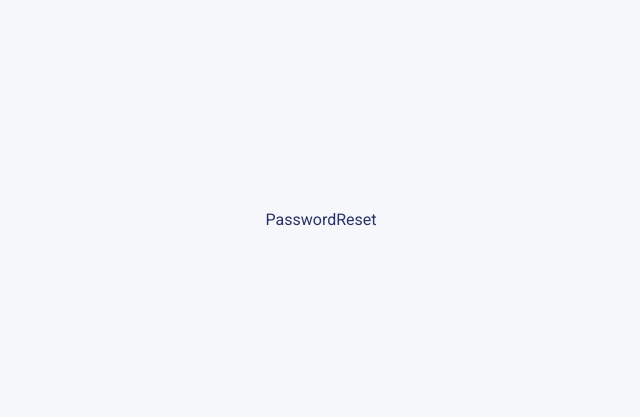
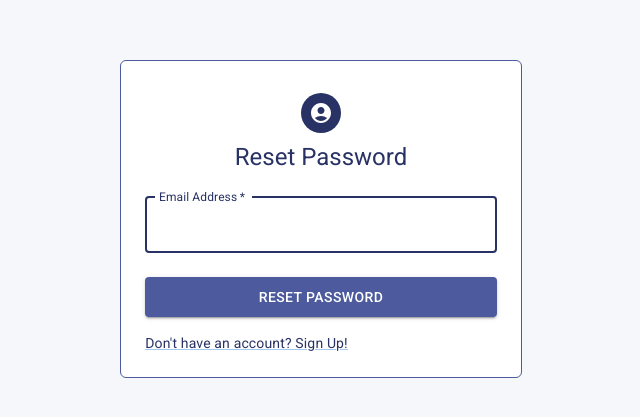
Before and after one commit to nashitshayan/quizzical, a React (Create React App) app: page /password-reset in a window 1280 px wide. Shown: the part 181-598 px from the top of the page, without its empty margins (319-959 px from the left). Built offline with nearby package versions, Linux system fonts and the light colour scheme; no server answers.

Commit message:
Set up auth pages with state

```diff
--- a/src/components/App.js
+++ b/src/components/App.js
@@ -3,14 +3,46 @@ import Login from './Auth/Login';
 import SignUp from './Auth/SignUp';
 import PasswordReset from './Auth/PasswordReset';
 import Home from './Quiz/Home';
+import { useState } from 'react';
 
 function App() {
+	const [username, setUserName] = useState('');
+	const [email, setEmail] = useState('');
+	const [password, setPassword] = useState('');
+
+	const handleInput = (name, value) => {
+		if (name === 'username') setUserName(value);
+		if (name === 'email') setEmail(value);
+		if (name === 'password') setPassword(value);
+	};
 	return (
 		<div className='app-wrapper'>
 			<Routes>
-				<Route path='/' element={<Login />} />
-				<Route path='/signup' element={<SignUp />} />
-				<Route path='/password-reset' element={<PasswordReset />} />
+				<Route
+					path='/'
+					element={
+						<Login
+							email={email}
+							password={password}
+							handleInput={handleInput}
+						/>
+					}
+				/>
+				<Route
+					path='/signup'
+					element={
+						<SignUp
+							username={username}
+							email={email}
+							password={password}
+							handleInput={handleInput}
+						/>
+					}
+				/>
+				<Route
+					path='/password-reset'
+					element={<PasswordReset email={email} handleInput={handleInput} />}
+				/>
 				<Route path='/home' element={<Home />} />
 			</Routes>
 		</div>
--- a/src/components/Auth/Login.js
+++ b/src/components/Auth/Login.js
@@ -8,19 +8,11 @@ import AccountCircleIcon from '@mui/icons-material/AccountCircle';
 import Typography from '@mui/material/Typography';
 import Container from '@mui/material/Container';
 import GoogleIcon from '@mui/icons-material/Google';
+import { inputOutlineOverride } from '../../styles/inline-styles';
 
-function Login() {
+function Login({ email, password, handleInput }) {
 	const handleSubmit = () => {};
-	const inputOutlineOverride = {
-		'& .MuiOutlinedInput-root.Mui-focused': {
-			'& > fieldset': {
-				borderColor: '#293264',
-			},
-		},
-		'& .MuiInputLabel-root.Mui-focused': {
-			color: '#293264',
-		},
-	};
+
 	return (
 		<Container component='main' maxWidth='xs' className='auth-container'>
 			<Box
@@ -47,6 +39,8 @@ function Login() {
 						autoComplete='email'
 						autoFocus
 						sx={inputOutlineOverride}
+						value={email}
+						onChange={(e) => handleInput(e.target.name, e.target.value)}
 					/>
 					<TextField
 						margin='normal'
@@ -57,6 +51,8 @@ function Login() {
 						name='password'
 						autoComplete='current-password'
 						sx={inputOutlineOverride}
+						value={password}
+						onChange={(e) => handleInput(e.target.name, e.target.value)}
 					/>
 					<Button
 						type='submit'
--- a/src/components/Auth/PasswordReset.js
+++ b/src/components/Auth/PasswordReset.js
@@ -1,7 +1,65 @@
-import React from 'react';
+import Avatar from '@mui/material/Avatar';
+import Button from '@mui/material/Button';
+import TextField from '@mui/material/TextField';
+import Link from '@mui/material/Link';
+import Grid from '@mui/material/Grid';
+import Box from '@mui/material/Box';
+import AccountCircleIcon from '@mui/icons-material/AccountCircle';
+import Typography from '@mui/material/Typography';
+import Container from '@mui/material/Container';
+import { inputOutlineOverride } from '../../styles/inline-styles';
 
-function PasswordReset() {
-	return <div>PasswordReset</div>;
+function PasswordReset({ email, handleInput }) {
+	const handleSubmit = () => {};
+
+	return (
+		<Container component='main' maxWidth='xs' className='auth-container'>
+			<Box
+				sx={{
+					display: 'flex',
+					flexDirection: 'column',
+					alignItems: 'center',
+				}}>
+				<Avatar sx={{ m: 1, bgcolor: '#293264' }}>
+					<AccountCircleIcon />
+				</Avatar>
+
+				<Typography component='h1' variant='h5'>
+					Reset Password
+				</Typography>
+				<Box component='form' onSubmit={handleSubmit} noValidate sx={{ mt: 1 }}>
+					<TextField
+						margin='normal'
+						required
+						fullWidth
+						id='email'
+						label='Email Address'
+						name='email'
+						autoComplete='email'
+						autoFocus
+						sx={inputOutlineOverride}
+						value={email}
+						onChange={(e) => handleInput(e.target.name, e.target.value)}
+					/>
+					<Button
+						type='submit'
+						fullWidth
+						variant='contained'
+						sx={{ mt: 2, mb: 1, p: 1 }}>
+						Reset Password
+					</Button>
+
+					<Grid container sx={{ mt: 1 }}>
+						<Grid item>
+							<Link href='/signup' variant='body2'>
+								Don't have an account? Sign Up!
+							</Link>
+						</Grid>
+					</Grid>
+				</Box>
+			</Box>
+		</Container>
+	);
 }
 
 export default PasswordReset;
--- a/src/components/Auth/SignUp.js
+++ b/src/components/Auth/SignUp.js
@@ -1,7 +1,88 @@
-import React from 'react';
+import Avatar from '@mui/material/Avatar';
+import Button from '@mui/material/Button';
+import TextField from '@mui/material/TextField';
+import Link from '@mui/material/Link';
+import Grid from '@mui/material/Grid';
+import Box from '@mui/material/Box';
+import AccountCircleIcon from '@mui/icons-material/AccountCircle';
+import Typography from '@mui/material/Typography';
+import Container from '@mui/material/Container';
+import { inputOutlineOverride } from '../../styles/inline-styles';
 
-function SignUp() {
-	return <div>SignUp</div>;
+function SignUp({ username, email, password, handleInput }) {
+	const handleSubmit = () => {};
+
+	return (
+		<Container component='main' maxWidth='xs' className='auth-container'>
+			<Box
+				sx={{
+					display: 'flex',
+					flexDirection: 'column',
+					alignItems: 'center',
+				}}>
+				<Avatar sx={{ m: 1, bgcolor: '#293264' }}>
+					<AccountCircleIcon />
+				</Avatar>
+
+				<Typography component='h1' variant='h5'>
+					Sign Up
+				</Typography>
+				<Box component='form' onSubmit={handleSubmit} noValidate sx={{ mt: 1 }}>
+					<TextField
+						margin='normal'
+						required
+						fullWidth
+						id='username'
+						label='Username'
+						name='username'
+						autoFocus
+						sx={inputOutlineOverride}
+						value={username}
+						onChange={(e) => handleInput(e.target.name, e.target.value)}
+					/>
+					<TextField
+						margin='normal'
+						required
+						fullWidth
+						id='email'
+						label='Email Address'
+						name='email'
+						autoComplete='email'
+						sx={inputOutlineOverride}
+						value={email}
+						onChange={(e) => handleInput(e.target.name, e.target.value)}
+					/>
+					<TextField
+						margin='normal'
+						required
+						fullWidth
+						id='password'
+						label='Password'
+						name='password'
+						autoComplete='current-password'
+						sx={inputOutlineOverride}
+						value={password}
+						onChange={(e) => handleInput(e.target.name, e.target.value)}
+					/>
+					<Button
+						type='submit'
+						fullWidth
+						variant='contained'
+						sx={{ mt: 3, mb: 1, p: 1 }}>
+						Sign Up
+					</Button>
+
+					<Grid container sx={{ mt: 1 }}>
+						<Grid item>
+							<Link href='/' variant='body2'>
+								Already have an account? Sign In!
+							</Link>
+						</Grid>
+					</Grid>
+				</Box>
+			</Box>
+		</Container>
+	);
 }
 
 export default SignUp;
--- /dev/null
+++ b/src/styles/inline-styles.js
@@ -0,0 +1,10 @@
+export const inputOutlineOverride = {
+	'& .MuiOutlinedInput-root.Mui-focused': {
+		'& > fieldset': {
+			borderColor: '#293264',
+		},
+	},
+	'& .MuiInputLabel-root.Mui-focused': {
+		color: '#293264',
+	},
+};
```
